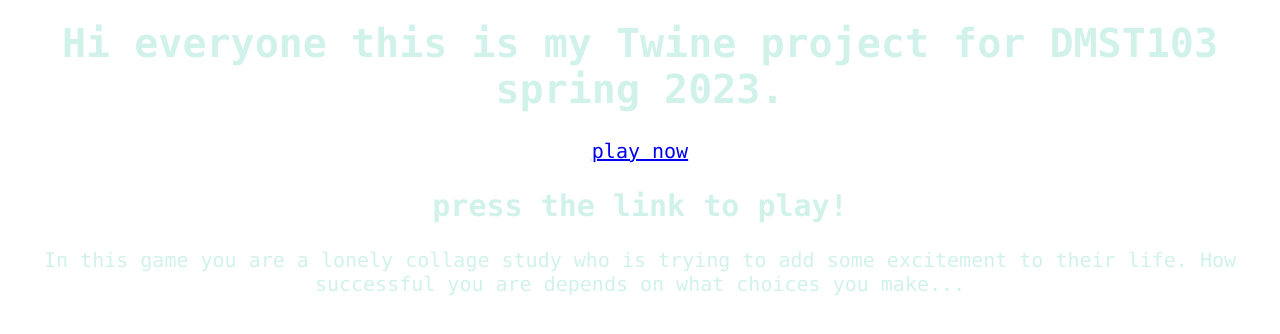
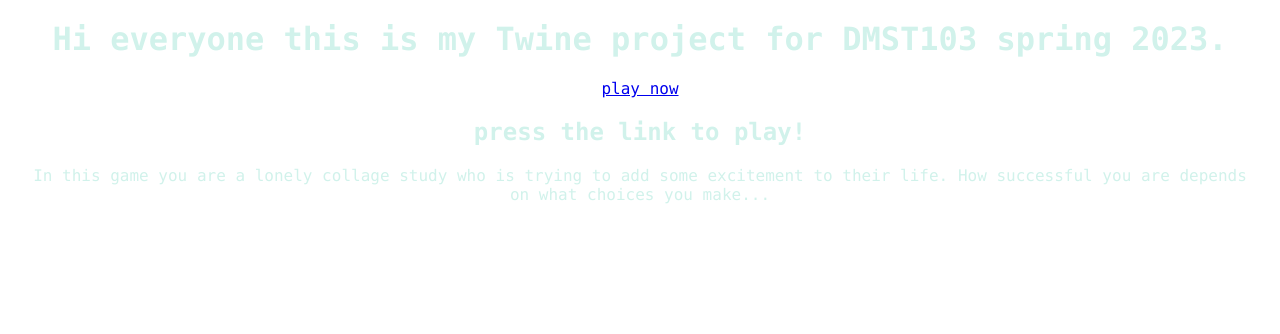
Before and after one commit to fagaye/dmst_twine, a plain HTML site: page index.html in a window 1280 px wide. Drawn offline with Linux system fonts and the light colour scheme.

Commit message:
Update index.html

```diff
--- a/index.html
+++ b/index.html
@@ -5,11 +5,16 @@
       body {
       	background-color: white;
       	color: #D1F2EB;
-      	font-size: 20px;
+      	font-size: 16px;
       	font-family: "Lucida Console", "Courier New", Georgia;
       	margin: 20px;
       	text-align: center;
       }
+
+      	p{
+      		font-style: bold;
+      	}
+
  	</style>
  </head>
 
```
